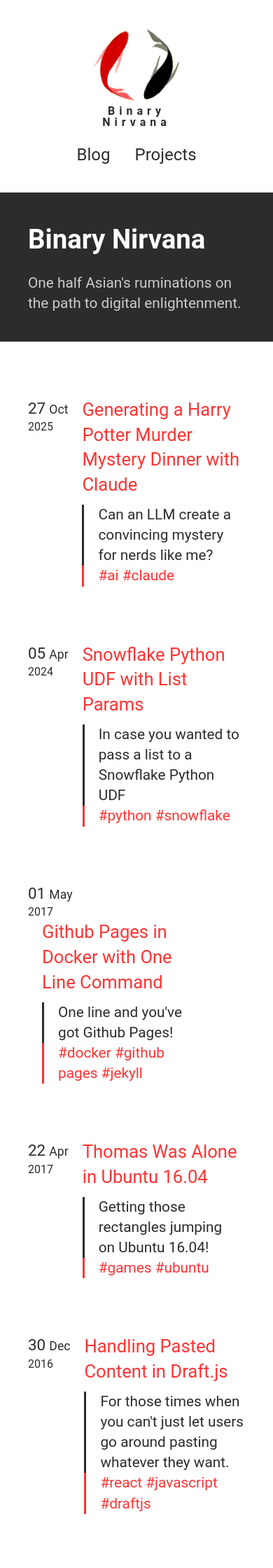
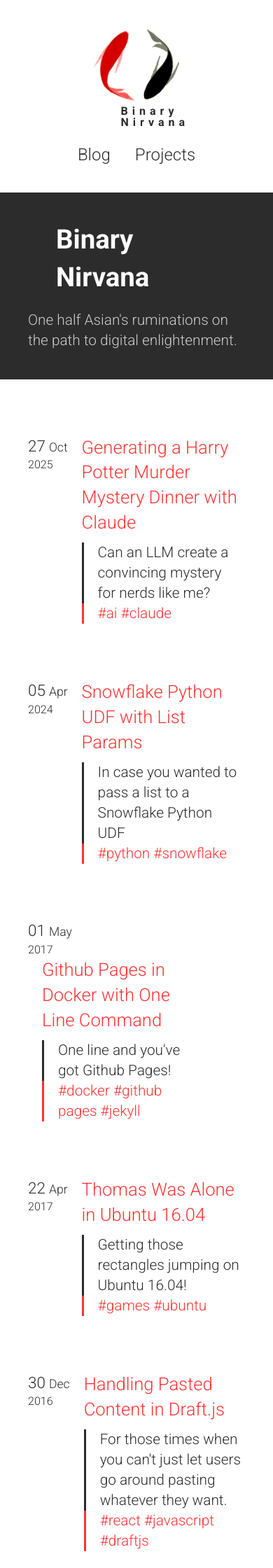
Before and after one commit to msiebert/msiebert.github.io, a Jekyll site: the page built from index.html, in a window 390 px wide. Shown: the top 2240 px of the page at 70% size. Built offline with Jekyll 4.4.1, drawn with Linux system fonts in a browser that asks for light colours; some web fonts are replaced; the list of posts is cut into pages by our own code.

Commit message:
Add word wrapping to code blocks and fix header indentation
- Enable word wrapping in code blocks to prevent horizontal scrolling
  by adding white-space: pre-wrap, word-wrap, and word-break properties
- Apply consistent indentation to header elements (h1-h6) to match
  other text elements by adding .with-max-width and .responsive-padding
- Fix LESS import for Google Fonts to use (css) directive, preventing
  lessc from attempting to inline the remote font stylesheet

```diff
--- a/assets/css/site.css
+++ b/assets/css/site.css
@@ -1,3 +1,4 @@
+@import url(https://fonts.googleapis.com/css?family=Roboto:700italic,300,700,300italic);
 article.post .social-buttons {
   position: absolute;
   right: 0;
@@ -162,6 +163,9 @@ article.post #disqus_thread .row {
 .highlight pre code {
   display: block;
   overflow-x: auto;
+  white-space: pre-wrap;
+  word-wrap: break-word;
+  word-break: break-word;
 }
 .highlight pre .k,
 .highlight pre .kd {
@@ -453,30 +457,6 @@ header.site-header nav a:first-child {
 /**
  * This less file contains the variables used throughout the site.
  */
-@font-face {
-  font-family: 'Roboto';
-  font-style: italic;
-  font-weight: 300;
-  src: url(https://fonts.gstatic.com/s/roboto/v30/KFOjCnqEu92Fr1Mu51TjASc6CsE.ttf) format('truetype');
-}
-@font-face {
-  font-family: 'Roboto';
-  font-style: italic;
-  font-weight: 700;
-  src: url(https://fonts.gstatic.com/s/roboto/v30/KFOjCnqEu92Fr1Mu51TzBic6CsE.ttf) format('truetype');
-}
-@font-face {
-  font-family: 'Roboto';
-  font-style: normal;
-  font-weight: 300;
-  src: url(https://fonts.gstatic.com/s/roboto/v30/KFOlCnqEu92Fr1MmSU5fBBc9.ttf) format('truetype');
-}
-@font-face {
-  font-family: 'Roboto';
-  font-style: normal;
-  font-weight: 700;
-  src: url(https://fonts.gstatic.com/s/roboto/v30/KFOlCnqEu92Fr1MmWUlfBBc9.ttf) format('truetype');
-}
 html {
   font-family: 'Roboto';
 }
@@ -496,10 +476,38 @@ body .fa:hover {
 p,
 ul,
 li,
-ol {
+ol,
+h1,
+h2,
+h3,
+h4,
+h5,
+h6 {
   margin-left: auto;
   margin-right: auto;
   max-width: 1200px;
+}
+@media (max-width: 1250px) {
+  h1,
+  h2,
+  h3,
+  h4,
+  h5,
+  h6 {
+    padding-left: 40px;
+    padding-right: 40px;
+  }
+}
+@media (max-width: 625px) {
+  h1,
+  h2,
+  h3,
+  h4,
+  h5,
+  h6 {
+    padding-left: 40px / 2;
+    padding-right: 40px / 2;
+  }
 }
 a {
   color: #ff3333;
--- a/assets/less/_code.less
+++ b/assets/less/_code.less
@@ -18,6 +18,9 @@
         code {
             display: block;
             overflow-x: auto;
+            white-space: pre-wrap;
+            word-wrap: break-word;
+            word-break: break-word;
         }
 
         .k, .kd {
```
Also changed, not shown: assets/less/site.less (+6 -2 lines).
